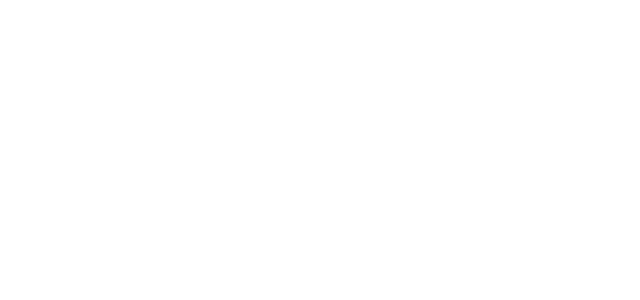
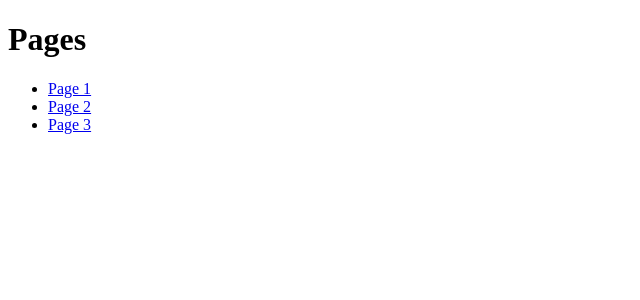
Before and after one commit to Toxe/react-router, a React (Create React App) app: page /pages in a window 1280 px wide. Before the commit this address had no page. Shown: the top 300 px of the page, without its empty margins (0-640 px from the left). Built offline with nearby package versions, Linux system fonts and the light colour scheme.

Commit message:
Add pages

```diff
--- a/src/App.js
+++ b/src/App.js
@@ -2,12 +2,14 @@
 import { Routes, Route } from "react-router-dom";
 import Home from "./Home";
 import About from "./About";
+import Pages from "./Pages";
 
 export default function App() {
     return (
         <Routes>
             <Route path="/" element={<Home />} />
             <Route path="about" element={<About />} />
+            <Route path="pages/*" element={<Pages />} />
         </Routes>
     );
 }
--- /dev/null
+++ b/src/Pages.js
@@ -0,0 +1,35 @@
+import React from "react";
+import { Routes, Route, Link, useParams } from "react-router-dom";
+
+export default function Pages() {
+    return (
+        <Routes>
+            <Route path="/" element={<AllPages />} />
+            <Route path=":pageId" element={<SinglePage />} />
+        </Routes>
+    );
+}
+
+function AllPages() {
+    return (
+        <div>
+            <h1>Pages</h1>
+            <ul>
+                <li><Link to="1">Page 1</Link></li>
+                <li><Link to="2">Page 2</Link></li>
+                <li><Link to="3">Page 3</Link></li>
+            </ul>
+        </div>
+    );
+}
+
+function SinglePage() {
+    const { pageId } = useParams();
+
+    return (
+        <div>
+            <h1>Page {pageId}</h1>
+            <p>Showing page {pageId}.</p>
+        </div>
+    );
+}
```
